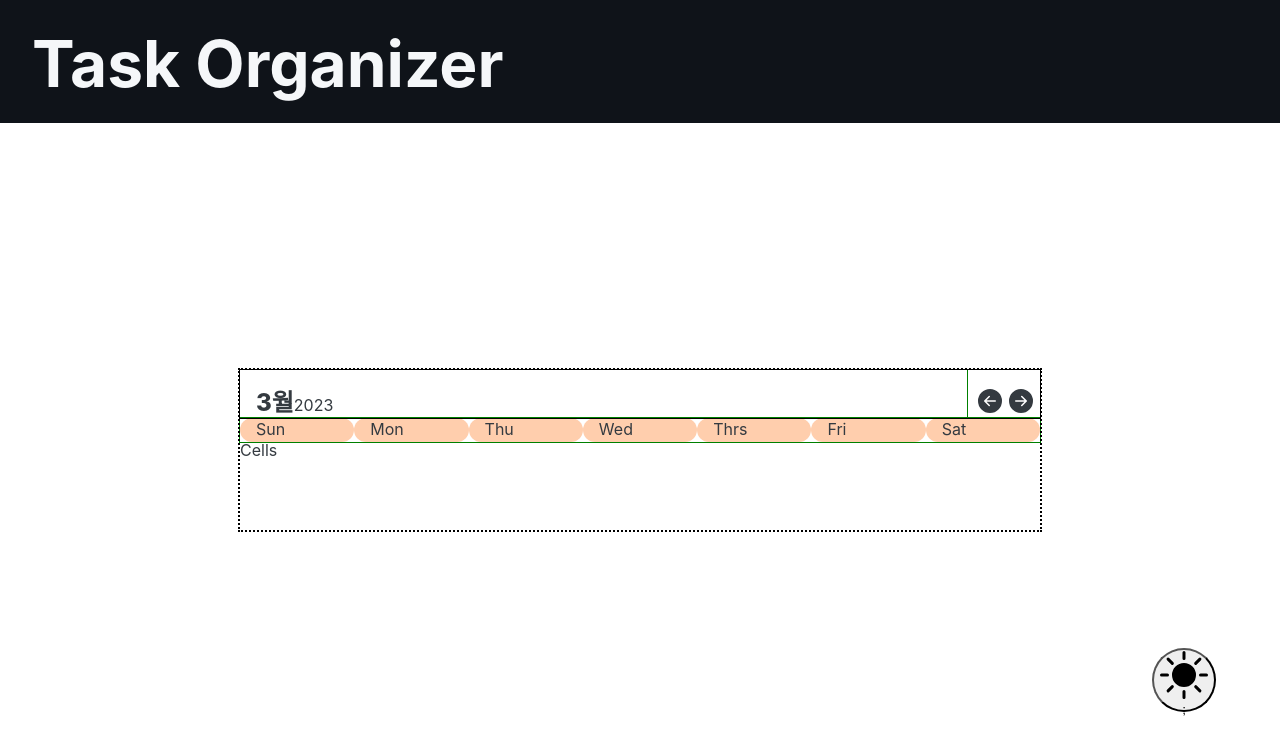
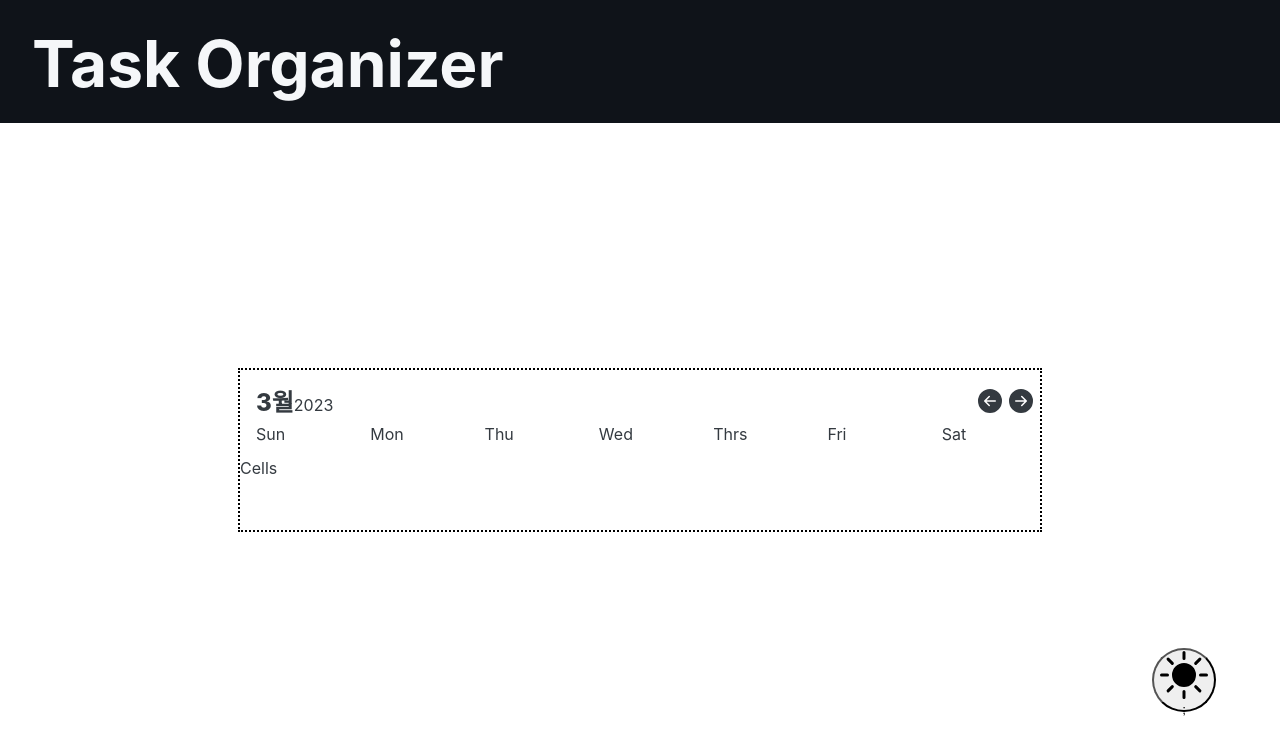
Before and after one commit to rickyshu/todo-list, a React (Create React App) app: page /calender in a window 1280 px wide. Shown: the top 750 px of the page. Built offline with nearby package versions, Linux system fonts and the light colour scheme.

Commit message:
design: calender Days 크기 조정 및 Header 색상 조정

```diff
--- a/src/components/CalenderDays.tsx
+++ b/src/components/CalenderDays.tsx
@@ -3,7 +3,6 @@ import styled from "styled-components";
 const CalenderDay = () => {
   const days: JSX.Element[] = [];
   const date = ["Sun", "Mon", "Thu", "Wed", "Thrs", "Fri", "Sat"];
-
   date.forEach((date, idx) => {
     days.push(
       <div className="col" key={idx}>
@@ -19,12 +18,12 @@ const Days = styled.section`
   display: flex;
   justify-content: space-between;
   width: 100%;
-  height: 15%;
-  outline: 1px solid green;
+  height: 2rem;
+  margin: 0.3rem 0;
 
   .col {
     flex: 1;
-    background-color: ${(props) => props.theme.style.calenderDayColor};
+    background-color: ${(props) => props.theme.style.CalenderDayColor};
     border-radius: 10rem;
     text-align: start;
     padding-left: 1rem;
--- a/src/components/CalenderHeader.tsx
+++ b/src/components/CalenderHeader.tsx
@@ -29,7 +29,6 @@ const HeaderRow = styled.section`
   position: relative;
   width: 100%;
   height: 3rem;
-  outline: 1px solid black;
   display: flex;
   .text {
     margin-left: 1rem;
@@ -41,7 +40,6 @@ const HeaderRow = styled.section`
     font-weight: 800;
   }
   .col-start {
-    outline: 1px solid green;
     flex: 5;
   }
   .col-end {
@@ -56,7 +54,8 @@ const commonStyleIcons = css`
   cursor: pointer;
   margin: 0.2rem;
   &:hover {
-    color: red;
+    font-size: 1.8rem;
+    color: ${(prop) => prop.theme.style.CalenderButton};
   }
 `;
 
```
